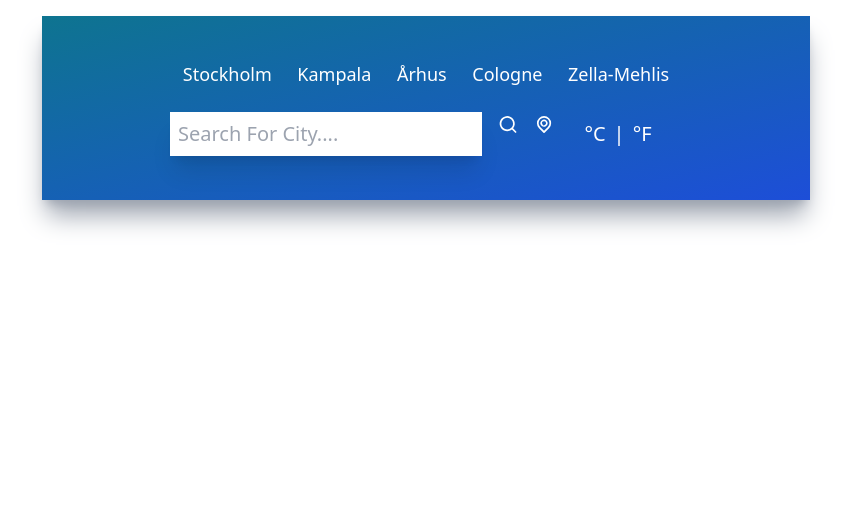
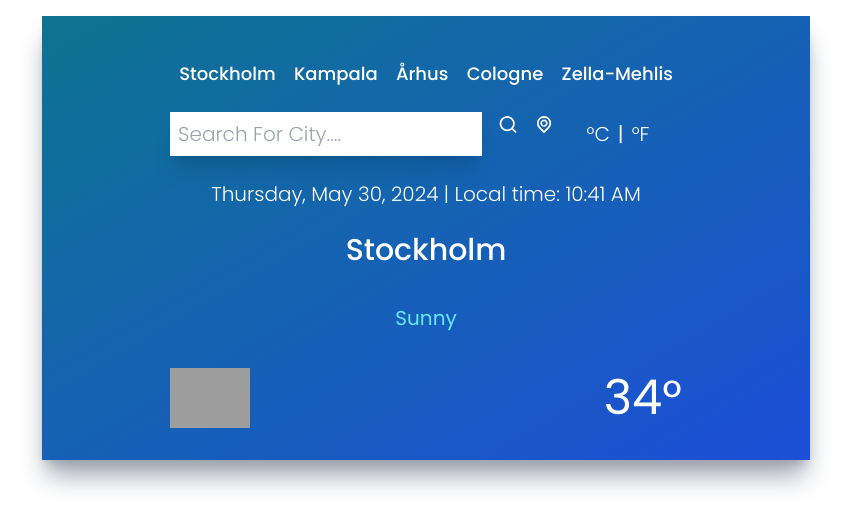
Before and after one commit to JoannaAdermark1/React-Weather-App, a React (Create React App) app: page / in a window 1280 px wide. Shown: the top 528 px of the page, without its empty margins (214-1065 px from the left). Built offline with nearby package versions, Linux system fonts and the light colour scheme; grey boxes are pictures that could not be loaded.

Commit message:
add timeandlocation.jsx and temperatureanddetails.jsx

```diff
--- a/src/App.js
+++ b/src/App.js
@@ -2,6 +2,9 @@ import './App.css';
 import UilReact from '@iconscout/react-unicons/icons/uil-react';
 import TopButtons from './components/TopButtons';
 import Inputs from './components/Inputs';
+import TimeAndLocation from './components/TimeAndLocation';
+import TemperatureAndDetails from './components/TemperatureAndDetails';
+
 
 function App() {
   return (
@@ -9,6 +12,8 @@ function App() {
     shadow-gray-400'>
       <TopButtons />
       <Inputs />
+      <TimeAndLocation />
+      <TemperatureAndDetails />
     </div>
   );
 }
--- /dev/null
+++ b/src/components/TemperatureAndDetails.jsx
@@ -0,0 +1,21 @@
+import React from 'react';
+
+function TemperatureAndDetails() {
+  return (
+    <div>
+      <div className="flex items-center justify-center py-6 text-xl text-cyan-300">
+        <p>Sunny</p>
+      </div>
+
+      <div className="flex flex-row items-center justify-between text-white py-3">
+        <img src="http://openweathermap.org/img/wn/01d@2x.png" alt="Weather Icon" className="w-20" />
+        <p className="text-5xl">34°</p>
+      </div>
+
+      <div className="flex flex-col space-y-2 text-white">
+      </div>
+    </div>
+  );
+}
+
+export default TemperatureAndDetails;
--- /dev/null
+++ b/src/components/TimeAndLocation.jsx
@@ -0,0 +1,32 @@
+import React, { useState, useEffect } from 'react';
+
+function TimeAndLocation() {
+  const [time, setTime] = useState(new Date());
+
+  useEffect(() => {
+    const intervalId = setInterval(() => {
+      setTime(new Date());
+    }, 1000);
+
+    return () => clearInterval(intervalId);
+  }, []);
+
+  const options = { weekday: 'long', year: 'numeric', month: 'long', day: 'numeric' };
+  const formattedDate = time.toLocaleDateString('en-US', options);
+  const formattedTime = time.toLocaleTimeString('en-US', { hour: '2-digit', minute: '2-digit' });
+
+  return (
+    <div>
+      <div className="flex items-center justify-center my-6">
+        <p className="text-white text-xl font-extralight">
+          {formattedDate} | Local time: {formattedTime}
+        </p>
+      </div>
+      <div className="flex items-center justify-center my-3">
+        <p className="text-white text-3xl font-medium">Stockholm</p>
+      </div>
+    </div>
+  );
+}
+
+export default TimeAndLocation;
--- a/src/index.css
+++ b/src/index.css
@@ -1,4 +1,12 @@
+@import url('https://fonts.googleapis.com/css2?family=Poppins:wght@300;400;500;600;700&display=swap');
 
 @tailwind base;
 @tailwind components;
 @tailwind utilities;
+
+
+@layer base {
+    html{
+        font-family: 'poppins', sans-serif;
+    }
+}
```
